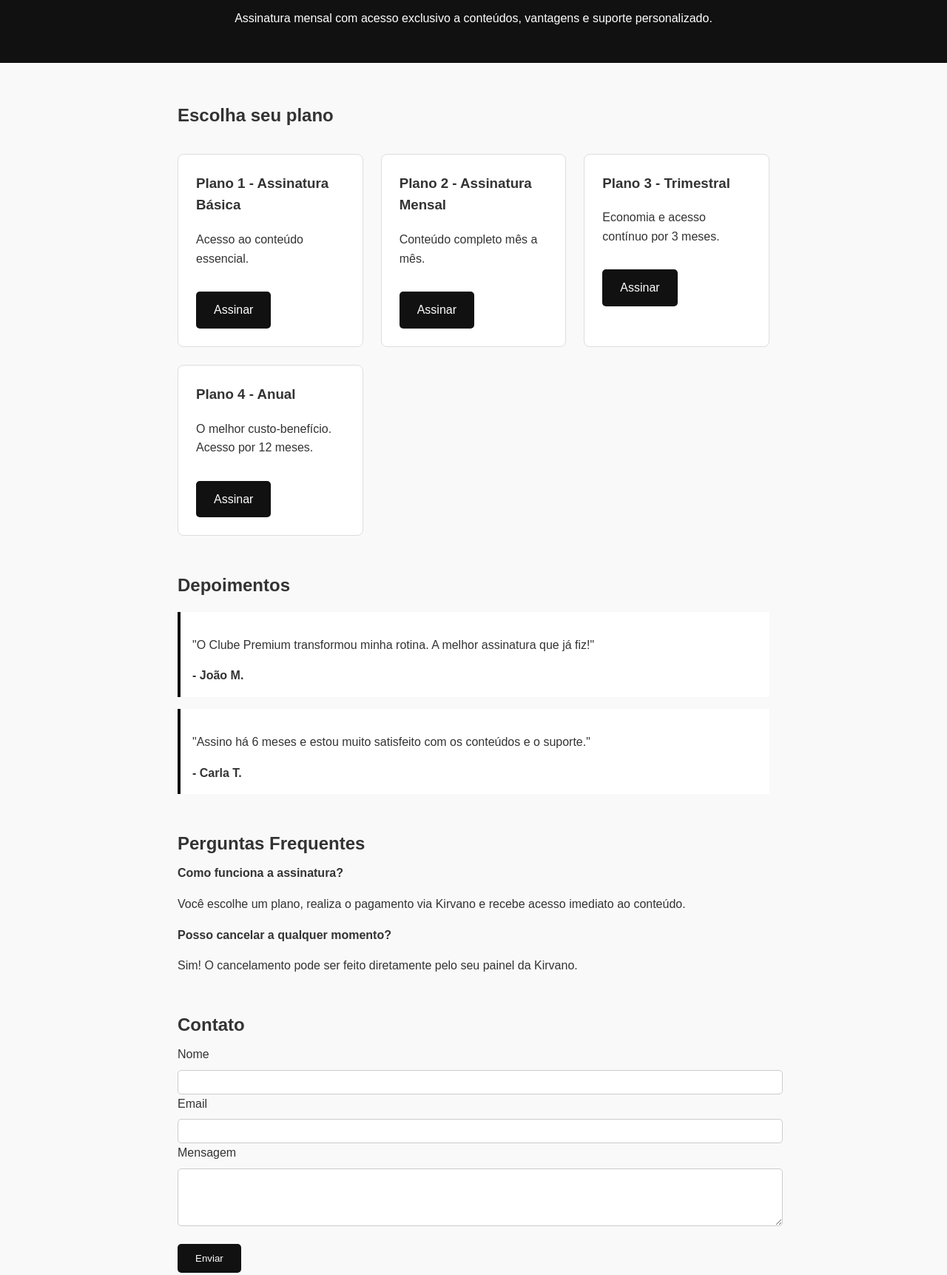
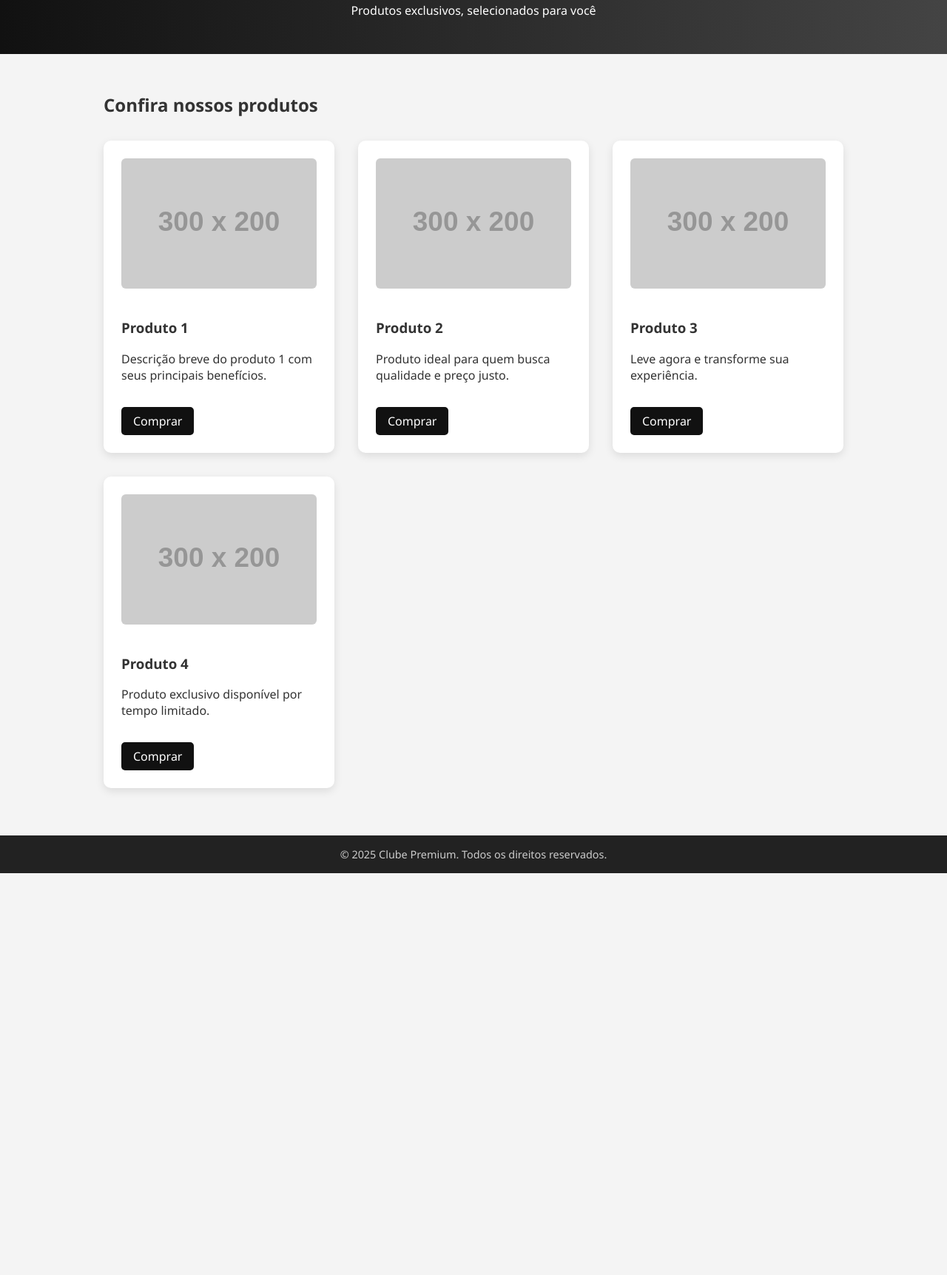
Before and after one commit to MateusSeemann/clube-premium-site, a plain HTML site: page index.html in a window 1280 px wide. Shown: the part 109-1832 px from the top of the page at 74% size. After the commit the page ends 1289 px from the top, so only its background shows below. Drawn offline with Linux system fonts and the light colour scheme; placeholder pictures from the web are drawn by us.

Commit message:
Update index.html

```diff
--- a/index.html
+++ b/index.html
@@ -3,169 +3,115 @@
 <head>
   <meta charset="UTF-8" />
   <meta name="viewport" content="width=device-width, initial-scale=1.0" />
-  <title>Clube Premium</title>
+  <title>Clube Premium - Loja de Produtos</title>
   <style>
     body {
       margin: 0;
-      font-family: sans-serif;
-      background-color: #f9f9f9;
+      font-family: 'Segoe UI', sans-serif;
+      background-color: #f4f4f4;
       color: #333;
-      line-height: 1.6;
     }
     header {
-      background: #111;
+      background: linear-gradient(90deg, #111, #444);
       color: white;
       padding: 2rem;
       text-align: center;
+      animation: fadeIn 1s ease-in;
     }
     .container {
-      max-width: 800px;
+      max-width: 1000px;
       margin: auto;
       padding: 2rem;
+      animation: fadeUp 1s ease-in;
     }
     h1, h2 {
-      margin-bottom: 0.5rem;
+      margin-bottom: 1rem;
     }
-    .planos {
+    .produtos {
       display: grid;
       grid-template-columns: repeat(auto-fit, minmax(240px, 1fr));
-      gap: 1.5rem;
+      gap: 2rem;
       margin: 2rem 0;
     }
-    .plano {
-      border: 1px solid #ddd;
-      border-radius: 8px;
+    .produto {
+      background: white;
+      border-radius: 10px;
+      box-shadow: 0 4px 12px rgba(0,0,0,0.1);
       padding: 1.5rem;
-      background: white;
-      transition: transform 0.3s ease;
+      transition: transform 0.3s ease, box-shadow 0.3s ease;
     }
-    .plano:hover {
+    .produto:hover {
       transform: translateY(-5px);
+      box-shadow: 0 6px 16px rgba(0,0,0,0.15);
     }
-    .plano h3 {
-      margin-top: 0;
+    .produto img {
+      max-width: 100%;
+      border-radius: 6px;
+      margin-bottom: 1rem;
     }
-    .plano a {
+    .produto a {
       display: inline-block;
       margin-top: 1rem;
-      padding: 0.75rem 1.5rem;
+      padding: 0.5rem 1rem;
       background-color: #111;
       color: white;
       text-decoration: none;
       border-radius: 5px;
       transition: background 0.3s ease;
     }
-    .plano a:hover {
+    .produto a:hover {
       background-color: #333;
-    }
-    .depoimentos, .faq, .contato {
-      margin-top: 3rem;
-    }
-    .depoimento {
-      background: white;
-      border-left: 4px solid #111;
-      padding: 1rem;
-      margin: 1rem 0;
-    }
-    .faq-item {
-      margin-bottom: 1rem;
     }
     footer {
       text-align: center;
       padding: 1rem;
-      background: #f1f1f1;
+      background: #222;
+      color: #ccc;
       font-size: 0.9rem;
     }
-    input, textarea {
-      width: 100%;
-      padding: 0.5rem;
-      margin-top: 0.5rem;
-      border: 1px solid #ccc;
-      border-radius: 5px;
+    @keyframes fadeIn {
+      from { opacity: 0; transform: translateY(-20px); }
+      to { opacity: 1; transform: translateY(0); }
     }
-    button {
-      background-color: #111;
-      color: white;
-      border: none;
-      padding: 0.75rem 1.5rem;
-      margin-top: 1rem;
-      border-radius: 5px;
-      cursor: pointer;
-    }
-    button:hover {
-      background-color: #333;
+    @keyframes fadeUp {
+      from { opacity: 0; transform: translateY(30px); }
+      to { opacity: 1; transform: translateY(0); }
     }
   </style>
 </head>
 <body>
   <header>
     <h1>Clube Premium</h1>
-    <p>Assinatura mensal com acesso exclusivo a conteúdos, vantagens e suporte personalizado.</p>
+    <p>Produtos exclusivos, selecionados para você</p>
   </header>
 
   <div class="container">
-    <h2>Escolha seu plano</h2>
-    <div class="planos">
-      <div class="plano">
-        <h3>Plano 1 - Assinatura Básica</h3>
-        <p>Acesso ao conteúdo essencial.</p>
-        <a href="https://pay.kirvano.com/12e5cb1a-c3ac-4117-ad77-3c9b4ad54924?aff=af15fba7-85de-4441-880d-a42de29fe943" target="_blank">Assinar</a>
+    <h2>Confira nossos produtos</h2>
+    <div class="produtos">
+      <div class="produto">
+        <img src="https://via.placeholder.com/300x200" alt="Produto 1">
+        <h3>Produto 1</h3>
+        <p>Descrição breve do produto 1 com seus principais benefícios.</p>
+        <a href="#">Comprar</a>
       </div>
-      <div class="plano">
-        <h3>Plano 2 - Assinatura Mensal</h3>
-        <p>Conteúdo completo mês a mês.</p>
-        <a href="https://pay.kirvano.com/0052bd70-a705-4c47-9c54-44167c70bc7f?aff=af15fba7-85de-4441-880d-a42de29fe943" target="_blank">Assinar</a>
+      <div class="produto">
+        <img src="https://via.placeholder.com/300x200" alt="Produto 2">
+        <h3>Produto 2</h3>
+        <p>Produto ideal para quem busca qualidade e preço justo.</p>
+        <a href="#">Comprar</a>
       </div>
-      <div class="plano">
-        <h3>Plano 3 - Trimestral</h3>
-        <p>Economia e acesso contínuo por 3 meses.</p>
-        <a href="https://pay.kirvano.com/e697d1e7-1c2d-432d-bd2e-6cc8786fbd9b?aff=af15fba7-85de-4441-880d-a42de29fe943" target="_blank">Assinar</a>
+      <div class="produto">
+        <img src="https://via.placeholder.com/300x200" alt="Produto 3">
+        <h3>Produto 3</h3>
+        <p>Leve agora e transforme sua experiência.</p>
+        <a href="#">Comprar</a>
       </div>
-      <div class="plano">
-        <h3>Plano 4 - Anual</h3>
-        <p>O melhor custo-benefício. Acesso por 12 meses.</p>
-        <a href="https://pay.kirvano.com/a8742772-2ece-4227-bb9c-8dacc9ac87ed?aff=af15fba7-85de-4441-880d-a42de29fe943" target="_blank">Assinar</a>
+      <div class="produto">
+        <img src="https://via.placeholder.com/300x200" alt="Produto 4">
+        <h3>Produto 4</h3>
+        <p>Produto exclusivo disponível por tempo limitado.</p>
+        <a href="#">Comprar</a>
       </div>
-    </div>
-
-    <div class="depoimentos">
-      <h2>Depoimentos</h2>
-      <div class="depoimento">
-        <p>"O Clube Premium transformou minha rotina. A melhor assinatura que já fiz!"</p>
-        <strong>- João M.</strong>
-      </div>
-      <div class="depoimento">
-        <p>"Assino há 6 meses e estou muito satisfeito com os conteúdos e o suporte."</p>
-        <strong>- Carla T.</strong>
-      </div>
-    </div>
-
-    <div class="faq">
-      <h2>Perguntas Frequentes</h2>
-      <div class="faq-item">
-        <strong>Como funciona a assinatura?</strong>
-        <p>Você escolhe um plano, realiza o pagamento via Kirvano e recebe acesso imediato ao conteúdo.</p>
-      </div>
-      <div class="faq-item">
-        <strong>Posso cancelar a qualquer momento?</strong>
-        <p>Sim! O cancelamento pode ser feito diretamente pelo seu painel da Kirvano.</p>
-      </div>
-    </div>
-
-    <div class="contato">
-      <h2>Contato</h2>
-      <form>
-        <label for="nome">Nome</label>
-        <input type="text" id="nome" name="nome" required>
-
-        <label for="email">Email</label>
-        <input type="email" id="email" name="email" required>
-
-        <label for="mensagem">Mensagem</label>
-        <textarea id="mensagem" name="mensagem" rows="4" required></textarea>
-
-        <button type="submit">Enviar</button>
-      </form>
     </div>
   </div>
 
```
